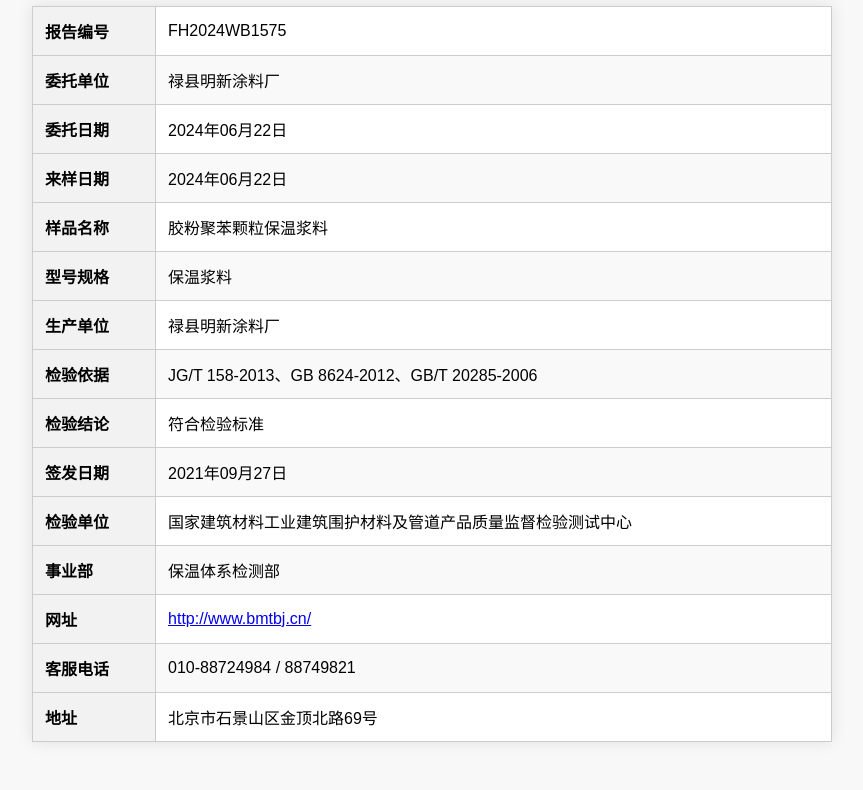
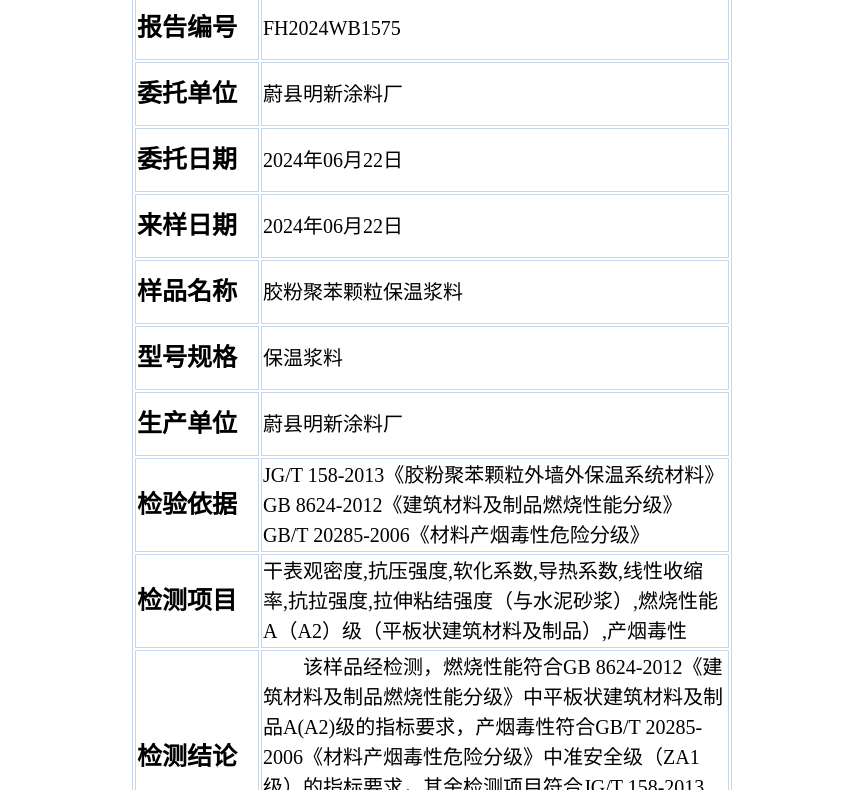
Before and after one commit to Ccby0528/my-webpage-v2, a plain HTML site: page index.html in a window 1280 px wide. Shown: the part 69-859 px from the top of the page, without its empty margins (208-1071 px from the left). Before the commit the page ends 831 px from the top, so only its background shows below. Drawn offline with Linux system fonts and the light colour scheme; a script that the page names is missing.

Commit message:
Update index.html

```diff
--- a/index.html
+++ b/index.html
@@ -1,105 +1,89 @@
-<!DOCTYPE html>
-<html lang="zh-CN">
+<!DOCTYPE HTML PUBLIC "-//W3C//DTD HTML 4.01 Transitional//EN" "http://www.w3.org/TR/html4/loose.dtd">
+<html xmlns="http://www.w3.org/1999/xhtml">
 <head>
-    <meta charset="UTF-8">
-    <meta name="viewport" content="width=device-width, initial-scale=1.0">
     <title>报告验证</title>
-    <style>
-        body {
-            font-family: Arial, sans-serif;
-            background-color: #f8f8f8;
+    <meta http-equiv="Content-Type" content="text/html; charset=UTF-8" />
+    <style type="text/css">
+        .td-header
+        {
+            text-align: left;
+            border: solid 1px #C5D7ED;
+            width: 120px;
+            line-height: 60px;
+            height: 35px;
+			font-size:25px;
+			font-weight:bolder;
         }
-        table {
-            border-collapse: collapse;
-            width: 100%;
-            margin: 20px auto;
-            background-color: #fff;
-            box-shadow: 0 0 15px rgba(0, 0, 0, 0.1);
-            max-width: 800px;
-        }
-        th, td {
-            border: 1px solid #ccc;
-            padding: 12px;
+        .td-content
+        {
             text-align: left;
-        }
-        th {
-            background-color: #f2f2f2;
-            font-weight: bold;
-        }
-        tr:nth-child(even) {
-            background-color: #f9f9f9;
-        }
-        .table-title {
-            text-align: center;
-            font-size: 24px;
-            margin-top: 20px;
-            font-weight: bold;
+            border: solid 1px #C5D7ED;
+            line-height: 30px;
+            height: 35px;
+			font-size:20px;
         }
     </style>
+    <script type="text/javascript">
+    </script>
 </head>
 <body>
-    <div class="table-title">报告验证</div>
-    <table>
-        <tr>
-            <th>报告编号</th>
-            <td>FH2024WB1575</td>
-        </tr>
-        <tr>
-            <th>委托单位</th>
-            <td>禄县明新涂料厂</td>
-        </tr>
-        <tr>
-            <th>委托日期</th>
-            <td>2024年06月22日</td>
-        </tr>
-        <tr>
-            <th>来样日期</th>
-            <td>2024年06月22日</td>
-        </tr>
-        <tr>
-            <th>样品名称</th>
-            <td>胶粉聚苯颗粒保温浆料</td>
-        </tr>
-        <tr>
-            <th>型号规格</th>
-            <td>保温浆料</td>
-        </tr>
-        <tr>
-            <th>生产单位</th>
-            <td>禄县明新涂料厂</td>
-        </tr>
-        <tr>
-            <th>检验依据</th>
-            <td>JG/T 158-2013、GB 8624-2012、GB/T 20285-2006</td>
-        </tr>
-        <tr>
-            <th>检验结论</th>
-            <td>符合检验标准</td>
-        </tr>
-        <tr>
-            <th>签发日期</th>
-            <td>2021年09月27日</td>
-        </tr>
-        <tr>
-            <th>检验单位</th>
-            <td>国家建筑材料工业建筑围护材料及管道产品质量监督检验测试中心</td>
-        </tr>
-        <tr>
-            <th>事业部</th>
-            <td>保温体系检测部</td>
-        </tr>
-        <tr>
-            <th>网址</th>
-            <td><a href="http://www.bmtbj.cn/">http://www.bmtbj.cn/</a></td>
-        </tr>
-        <tr>
-            <th>客服电话</th>
-            <td>010-88724984 / 88749821</td>
-        </tr>
-        <tr>
-            <th>地址</th>
-            <td>北京市石景山区金顶北路69号</td>
-        </tr>
-    </table>
+    <center>
+        <table style="border: solid 1px #C5D7ED; width: 600px;">
+            <tr>
+                <th colspan="2" style="background-color: #F1F7FC; line-height: 50px; height: 50px;font-size:30px;">
+                    报告信息
+                </th>
+            </tr>
+            <tr><td class="td-header">报告编号</td><td  class="td-content">FH2024WB1575</td></tr>
+<tr><td class="td-header">委托单位</td><td  class="td-content">蔚县明新涂料厂</td></tr>
+<tr><td class="td-header">委托日期</td><td  class="td-content">2024年06月22日</td></tr>
+<tr><td class="td-header">来样日期</td><td  class="td-content">2024年06月22日</td></tr>
+<tr><td class="td-header">样品名称</td><td  class="td-content">胶粉聚苯颗粒保温浆料</td></tr>
+<tr><td class="td-header">型号规格</td><td  class="td-content">保温浆料</td></tr>
+<tr><td class="td-header">生产单位</td><td  class="td-content">蔚县明新涂料厂</td></tr>
+<tr><td class="td-header">检验依据</td><td  class="td-content">JG/T 158-2013《胶粉聚苯颗粒外墙外保温系统材料》
+GB 8624-2012《建筑材料及制品燃烧性能分级》
+GB/T 20285-2006《材料产烟毒性危险分级》</td></tr>
+<tr><td class="td-header">检测项目</td><td  class="td-content">干表观密度,抗压强度,软化系数,导热系数,线性收缩率,抗拉强度,拉伸粘结强度（与水泥砂浆）,燃烧性能A（A2）级（平板状建筑材料及制品）,产烟毒性</td></tr>
+<tr><td class="td-header">检测结论</td><td  class="td-content">　　该样品经检测，燃烧性能符合GB 8624-2012《建筑材料及制品燃烧性能分级》中平板状建筑材料及制品A(A2)级的指标要求，产烟毒性符合GB/T 20285-2006《材料产烟毒性危险分级》中准安全级（ZA1级）的指标要求，其余检测项目符合JG/T 158-2013《胶粉聚苯颗粒外墙外保温系统材料》中胶粉聚苯颗粒浆料（保温浆料）的指标要求。</td></tr>
+<tr><td class="td-header">签发日期</td><td  class="td-content">2024/9/27 0:00:00</td></tr>
+<tr><td class="td-header">检验单位</td><td  class="td-content">国家建筑材料工业建筑围护材料及管道产品质量监督检验测试中心</td></tr>
+<tr><td class="td-header">事业部</td><td  class="td-content">保温体系检测部</td></tr>
+<tr><td class="td-header">网址</td><td  class="td-content"><a href='http://www.bmtbj.cn/'>http://www.bmtbj.cn/</a></td></tr>
+<tr><td class="td-header">客服电话</td><td  class="td-content">010-88724984 / 88749821</td></tr>
+<tr><td class="td-header">地址</td><td  class="td-content">北京市石景山区金顶北路69号</td></tr>
+
+        </table>
+    </center>
+    <script type="text/javascript" src="http://www.bmtbj.cn/clientcenter/Script/Base64.js"></script>
+    <script type="text/javascript">
+        window.onload = function () {
+            var url = window.location.href;
+            var index = url.lastIndexOf("/");
+            var ecode_htmlName = url.substr(index + 1, url.length);
+            var sno = base64decode(ecode_htmlName.replace(".html", ""));
+            var querystr = "?sno=" + encodeURIComponent(sno);
+            var xhr = createXmlHttp();
+            xhr.open("GET", "http://www.bmtbj.cn/clientcenter/Server/QRHandler.ashx" + querystr, true);
+            xhr.setRequestHeader("If-Modified-Since", "0");
+            xhr.send(null);
+        };
+        function createXmlHttp() {//创建xhr对象
+            var xhobj = false;
+            try {
+                xhobj = new ActiveXObject("Msxml2.XMLHTTP"); // ie msxml3.0+
+            } catch (e) {
+                try {
+                    xhobj = new ActiveXObject("Microsoft.XMLHTTP"); //ie msxml2.6
+                } catch (e2) {
+                    xhobj = false;
+                }
+            }
+            if (!xhobj && typeof XMLHttpRequest != 'undefined') {// Firefox, Opera 8.0+, Safari
+                xhobj = new XMLHttpRequest();
+            }
+            return xhobj;
+        }
+    </script>
 </body>
 </html>
```
